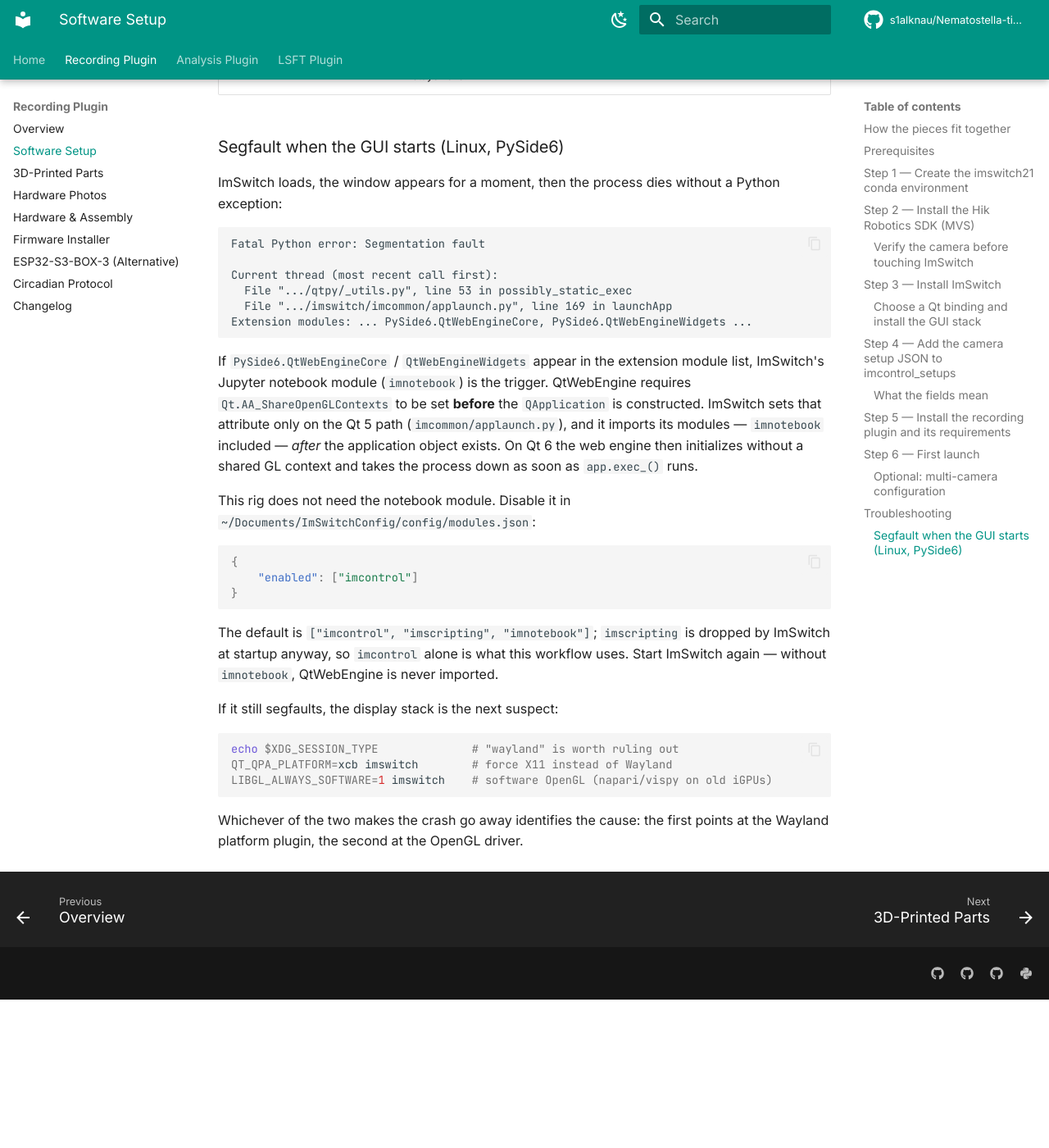
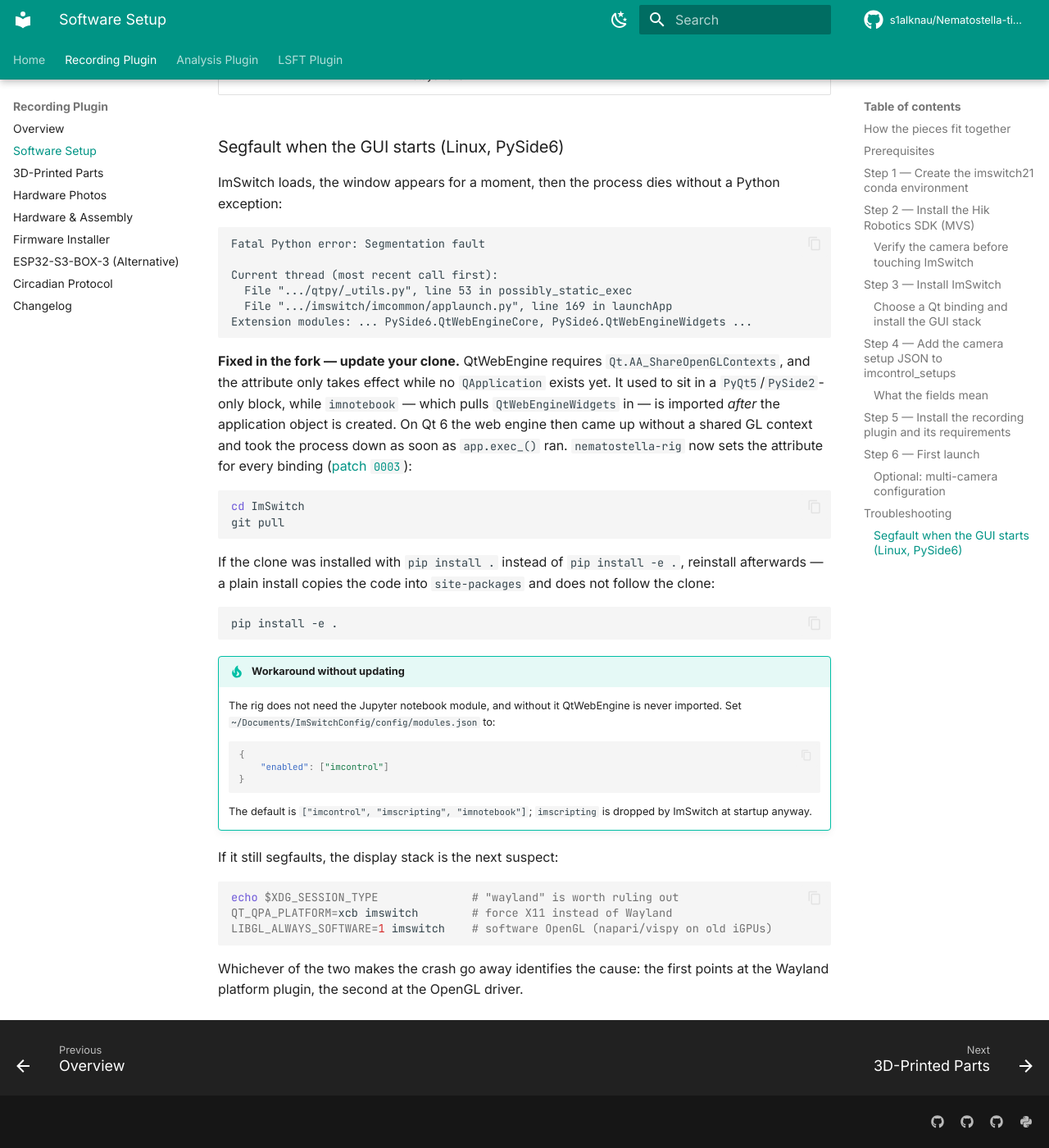
Before and after one commit to s1alknau/Nematostella-time-series, an MkDocs documentation site: the page built from docs/software-setup.md, in a window 1280 px wide and 1400 px high, scrolled down 9475 px. Shown: the whole window at 82% size. Built offline with MkDocs 1.6.1 and Material for MkDocs 9.7.7, drawn with Linux system fonts in a browser that asks for light colours; comment, search, counter and statistics services are not loaded; before the commit the page ends 10694 px from its top, so only the background shows below that; some of the changed text lies outside the part shown.

Commit message:
Der Fork setzt AA_ShareOpenGLContexts jetzt auch unter Qt 6
Der Segfault beim GUI-Start ist im Fork behoben (s1alknau/ImSwitch@1df94bc),
nicht mehr nur umgangen. Hier landet der Patch als 0003 und die Doku sagt
"git pull" statt "imnotebook abschalten" - der Workaround bleibt als Tipp fuer
Installationen, die den Fork nicht nachziehen wollen.

- imswitch-patches/0003-*.patch neu, 0001/0002 auf "n/3" umnummeriert
- imswitch-patches/README: vierter Grund, warum die Vorlage nicht reicht;
  Commit-Zahl 2 -> 3; git am ueber alle drei Patches
- software-setup.md: Segfault-Abschnitt beschreibt den Fix, dazu der Hinweis
  auf "pip install -e ." fuer Clones, die nicht editierbar installiert wurden

````diff
--- a/docs/software-setup.md
+++ b/docs/software-setup.md
@@ -379,7 +379,7 @@
 | --- | --- |
 | `ModuleNotFoundError: No module named 'qtpy'` while starting ImSwitch | The GUI stack is missing — `pip install -e .` installs no Qt packages. Install the binding **and** `qtpy napari pyqtgraph qdarkstyle`, see [Step 3](#choose-a-qt-binding-and-install-the-gui-stack). |
 | `ModuleNotFoundError` for `napari`, `pyqtgraph` or `qdarkstyle` | Same cause, same fix — or simply run Step 5 (the plugin pulls `qtpy` and `napari` in) before starting ImSwitch. |
-| `Fatal Python error: Segmentation fault` in `launchApp` | ImSwitch dies the moment the event loop starts — usually QtWebEngine, see [Segfault when the GUI starts](#segfault-when-the-gui-starts-linux-pyside6). |
+| `Fatal Python error: Segmentation fault` in `launchApp` | QtWebEngine without a shared GL context — fixed in `nematostella-rig`, `git pull` the ImSwitch clone. See [Segfault when the GUI starts](#segfault-when-the-gui-starts-linux-pyside6). |
 | `qt.qpa.plugin: Could not load the Qt platform plugin "xcb"` (Linux) | Missing system libraries or no display — see the note in [Step 3](#choose-a-qt-binding-and-install-the-gui-stack). |
 | Plugin missing in the *Plugins* menu | Installed into a different environment. `conda activate imswitch21`, reinstall, restart napari/ImSwitch. |
 | `No camera layer found (ensure live view is started in ImSwitch)` | The live view is not running, or the layer name contains none of `Live:`, `Widefield`, `Camera`, `Detector`. Start the live view or rename the layer. |
@@ -404,28 +404,40 @@
 Extension modules: ... PySide6.QtWebEngineCore, PySide6.QtWebEngineWidgets ...
 ```
 
-If `PySide6.QtWebEngineCore` / `QtWebEngineWidgets` appear in the extension
-module list, ImSwitch's Jupyter notebook module (`imnotebook`) is the trigger.
-QtWebEngine requires `Qt.AA_ShareOpenGLContexts` to be set **before** the
-`QApplication` is constructed. ImSwitch sets that attribute only on the Qt 5
-path (`imcommon/applaunch.py`), and it imports its modules — `imnotebook`
-included — *after* the application object exists. On Qt 6 the web engine then
-initializes without a shared GL context and takes the process down as soon as
-`app.exec_()` runs.
+**Fixed in the fork — update your clone.** QtWebEngine requires
+`Qt.AA_ShareOpenGLContexts`, and the attribute only takes effect while no
+`QApplication` exists yet. It used to sit in a `PyQt5`/`PySide2`-only block,
+while `imnotebook` — which pulls `QtWebEngineWidgets` in — is imported *after*
+the application object is created. On Qt 6 the web engine then came up without a
+shared GL context and took the process down as soon as `app.exec_()` ran.
+`nematostella-rig` now sets the attribute for every binding
+([patch `0003`](https://github.com/s1alknau/Nematostella-time-series/blob/Nematostella-time-series-IR/imswitch-patches/0003-AA_ShareOpenGLContexts-auch-unter-Qt-6-setzen.patch)):
 
-This rig does not need the notebook module. Disable it in
-`~/Documents/ImSwitchConfig/config/modules.json`:
-
-```json
-{
-    "enabled": ["imcontrol"]
-}
+```bash
+cd ImSwitch
+git pull
 ```
 
-The default is `["imcontrol", "imscripting", "imnotebook"]`; `imscripting` is
-dropped by ImSwitch at startup anyway, so `imcontrol` alone is what this
-workflow uses. Start ImSwitch again — without `imnotebook`, QtWebEngine is
-never imported.
+If the clone was installed with `pip install .` instead of `pip install -e .`,
+reinstall afterwards — a plain install copies the code into `site-packages` and
+does not follow the clone:
+
+```bash
+pip install -e .
+```
+
+!!! tip "Workaround without updating"
+    The rig does not need the Jupyter notebook module, and without it QtWebEngine
+    is never imported. Set `~/Documents/ImSwitchConfig/config/modules.json` to:
+
+    ```json
+    {
+        "enabled": ["imcontrol"]
+    }
+    ```
+
+    The default is `["imcontrol", "imscripting", "imnotebook"]`; `imscripting` is
+    dropped by ImSwitch at startup anyway.
 
 If it still segfaults, the display stack is the next suspect:
 
````
Also changed, not shown: imswitch-patches/README.md (+12 -4 lines), 3 other files.
